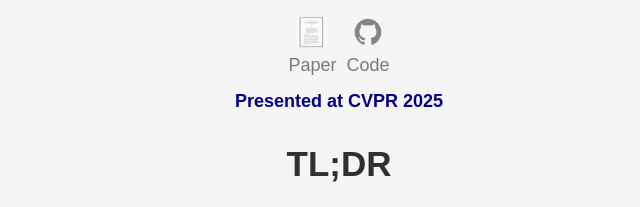
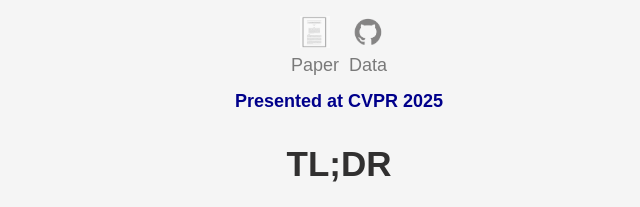
Before and after one commit to RotsteinNoam/Frame2Frame, a plain HTML site: page index.html in a window 1280 px wide. Shown: the part 320-527 px from the top of the page, 301-941 px from the left. Drawn offline with Linux system fonts and the light colour scheme; a web font is replaced by a local one.

Commit message:
fixed logo text

```diff
--- a/index.html
+++ b/index.html
@@ -240,7 +240,7 @@
       <a href="https://github.com/RotsteinNoam/Frame2Frame" target="_blank" rel="noopener noreferrer">
         <div class="image-item">
           <img src="buttons/code.png" alt="Data">
-          <p class="image-title">Code</p>
+          <p class="image-title">Data</p>
         </div>
       </a>
     </div>
```
